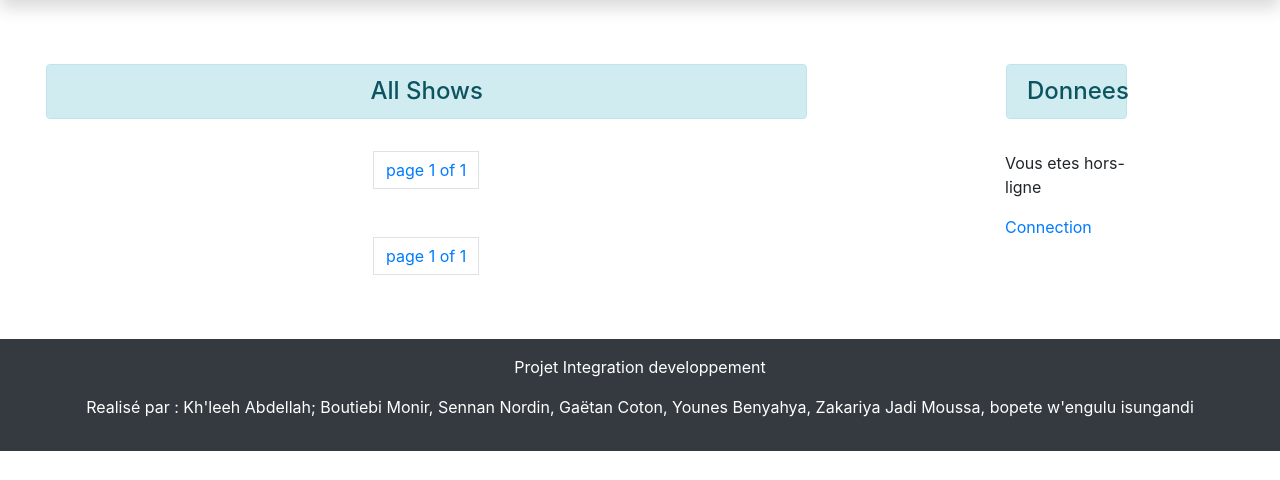
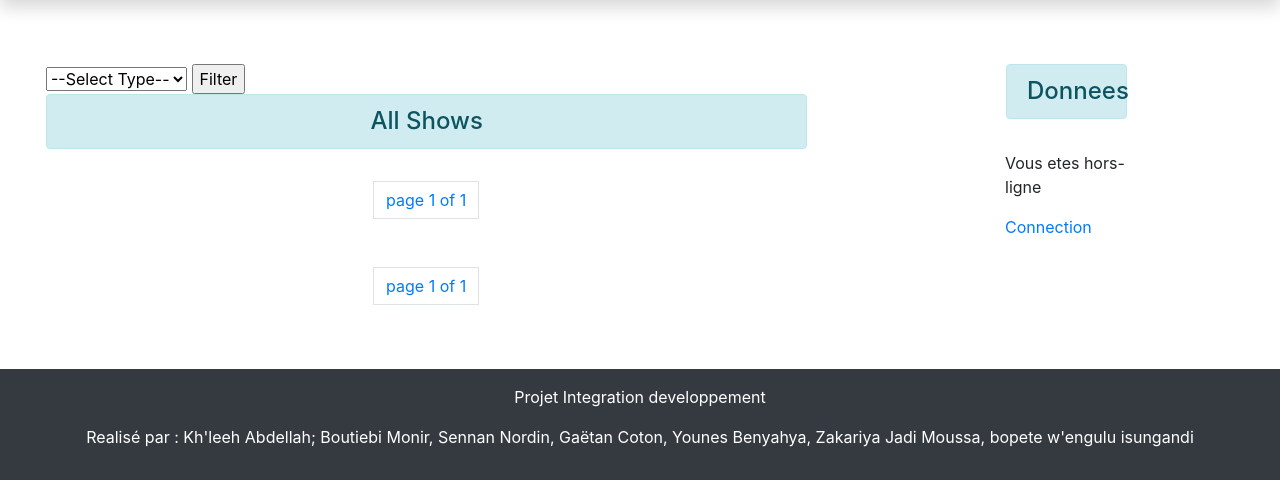
Before and after one commit to abdellahkh/labo-PID, a Django app: page /all_shows in a window 1280 px wide. Shown: the part 58-538 px from the top of the page. Run offline with Django 4.2, Linux system fonts and the light colour scheme; data that the repository does not hold is empty; parts of the project's set-up code (start-up, migrations or seed data) failed here and were passed over.

Commit message:
ajout du filtre par type younes/zak

```diff
--- a/reservation/templates/show/allShows.html
+++ b/reservation/templates/show/allShows.html
@@ -14,6 +14,16 @@
 
 <div class="container">
     <div class="p-3">
+        <form method="GET" action="">
+            <select name="type">
+                <option value="">--Select Type--</option>
+                {% for type in types %}
+                <option value="{{ type.id }}">{{ type.type }}</option>
+                {% endfor %}
+            </select>
+            <input type="submit" value="Filter">
+        </form>
+
         <h4 class="text-center alert alert-info">All Shows</h4>
     </div>
     <div class="d-flex justify-content-center">
@@ -21,8 +31,9 @@
             <ul class="pagination">
                 {% if shows.has_previous %}
                 <li>
-                    <a class="page-link" href="?page={{shows.previous_page_number}}" tabindex="-1"
-                        aria-disabled="true">Previous</a>
+                    <a class="page-link"
+                        href="?page={{shows.previous_page_number}}{% if type %}&type={{ type }}{% endif %}"
+                        tabindex="-1" aria-disabled="true">Previous</a>
                 </li>
                 {% endif %}
                 <li class="page-link">
@@ -30,11 +41,14 @@
                 </li>
                 {% if shows.has_next %}
                 <li>
-                    <a class="page-link" href="?page={{shows.next_page_number}}">Next</a>
+                    <a class="page-link"
+                        href="?page={{shows.next_page_number}}{% if type %}&type={{ type }}{% endif %}">Next</a>
                 </li>
                 {% endif %}
             </ul>
         </nav>
+
+
     </div>
     <div class="row p-3">
         {% for showd in shows %}
@@ -63,8 +77,9 @@
             <ul class="pagination">
                 {% if shows.has_previous %}
                 <li>
-                    <a class="page-link" href="?page={{shows.previous_page_number}}" tabindex="-1"
-                        aria-disabled="true">Previous</a>
+                    <a class="page-link"
+                        href="?page={{shows.previous_page_number}}{% if type %}&type={{ type }}{% endif %}"
+                        tabindex="-1" aria-disabled="true">Previous</a>
                 </li>
                 {% endif %}
                 <li class="page-link">
@@ -72,11 +87,14 @@
                 </li>
                 {% if shows.has_next %}
                 <li>
-                    <a class="page-link" href="?page={{shows.next_page_number}}">Next</a>
+                    <a class="page-link"
+                        href="?page={{shows.next_page_number}}{% if type %}&type={{ type }}{% endif %}">Next</a>
                 </li>
                 {% endif %}
             </ul>
         </nav>
+
+
     </div>
 </div>
 
--- a/reservation/urls.py
+++ b/reservation/urls.py
@@ -40,8 +40,6 @@ urlpatterns = [
     path('cancel/', CancelView.as_view(), name='cancel'),
     path('success/', SuccessView.as_view(), name='success'),
 
-
-
     #path('role/', views.role.index, name='role_index'),
     #path('role/<int:role_id>', views.role.show, name='role_show'),
     #path('location/', views.location.index, name='location_index'),
--- a/reservation/views.py
+++ b/reservation/views.py
@@ -148,17 +148,32 @@ def addshow(request):
 
 def allShows(request):
 
-    # shows = Show.objects.all().order_by('?')
-    shows_list = Show.objects.all()
+    type_id = request.GET.get('type')  # récupérer le type à partir de la requête GET
+    types = Type.objects.all()  # obtenir tous les types disponibles
+
+    if type_id:
+        # Si un type a été choisi, trouver tous les artistes associés à ce type
+        artiste_types = ArtisteType.objects.filter(type_id=type_id)
+
+        # Pour chaque artiste_type, trouver les spectacles correspondants
+        shows_list = Show.objects.none()
+        for artiste_type in artiste_types:
+            shows_with_this_type = Show.objects.filter(artisttypeshow__artiste_type_id=artiste_type.id)
+            shows_list = shows_list.union(shows_with_this_type)
+
+    else:
+        # Sinon, obtenir tous les spectacles
+        shows_list = Show.objects.all()
 
     # Set up Pagination
-    p = Paginator(Show.objects.all(), 3)
+    p = Paginator(shows_list, 3)
     page = request.GET.get('page')
     show = p.get_page(page)
 
+    return render(request, "show/allShows.html", {'show_list': shows_list, 'types': types, "shows": show, 'type': type_id})
 
 
-    return render(request, "show/allShows.html", {'show_list': shows_list, "shows": show})
+
 
 
 def createRepresentation(request):
@@ -219,6 +234,20 @@ def search_shows(request):
 
 
 
+def get_shows_by_type(request, type_name):
+    # Get the Type object for the given type name
+    type_obj = Type.objects.get(name=type_name)
+
+    # Get all ArtisteType objects that are associated with this type
+    artiste_types = ArtisteType.objects.filter(type=type_obj)
+
+    # Get all artiste ids from the artiste_types
+    artiste_ids = artiste_types.values_list('artiste', flat=True)
+
+    # Get all shows that are associated with these artistes
+    shows = Show.objects.filter(artiste_type__artiste__id__in=artiste_ids)
+
+    return render(request, 'main/shows_by_type.html', {'shows': shows})
 
 
 
```
